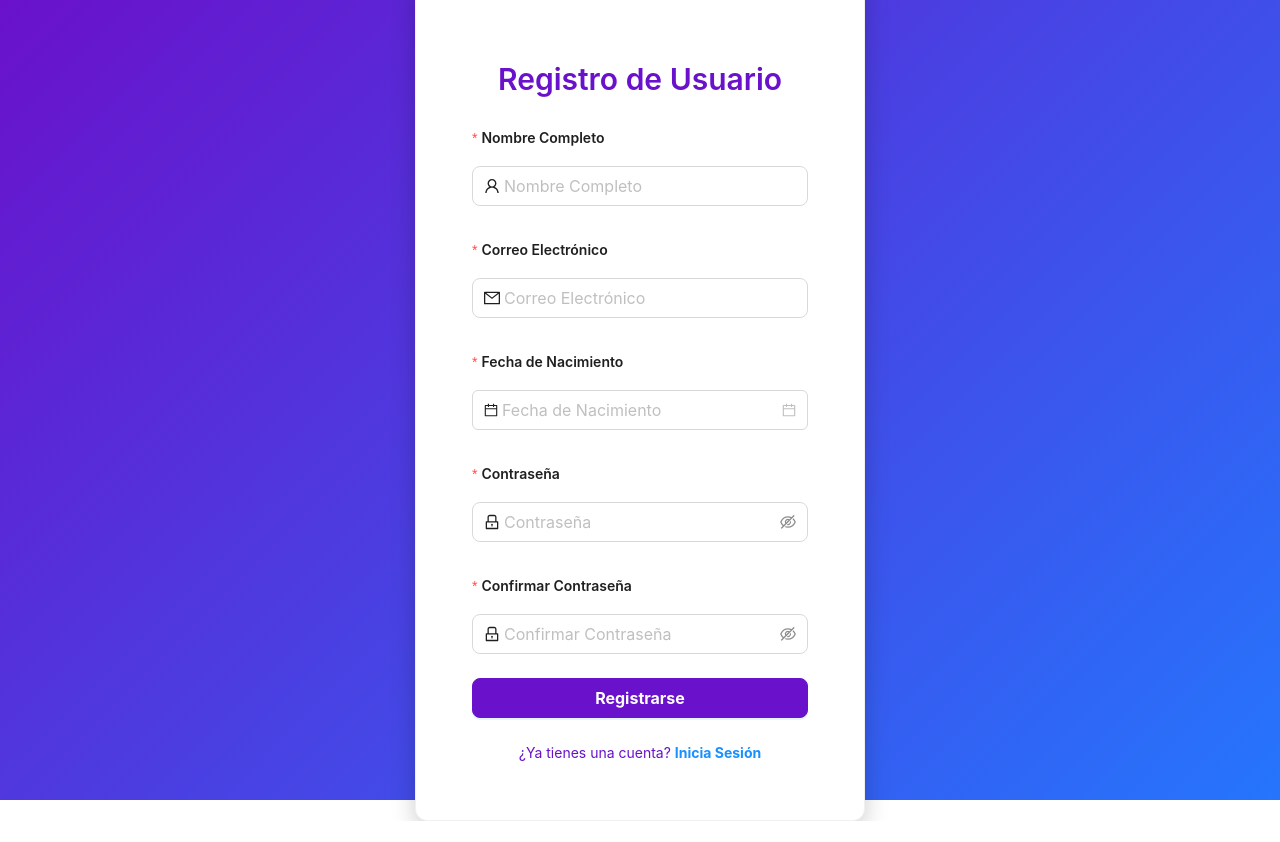
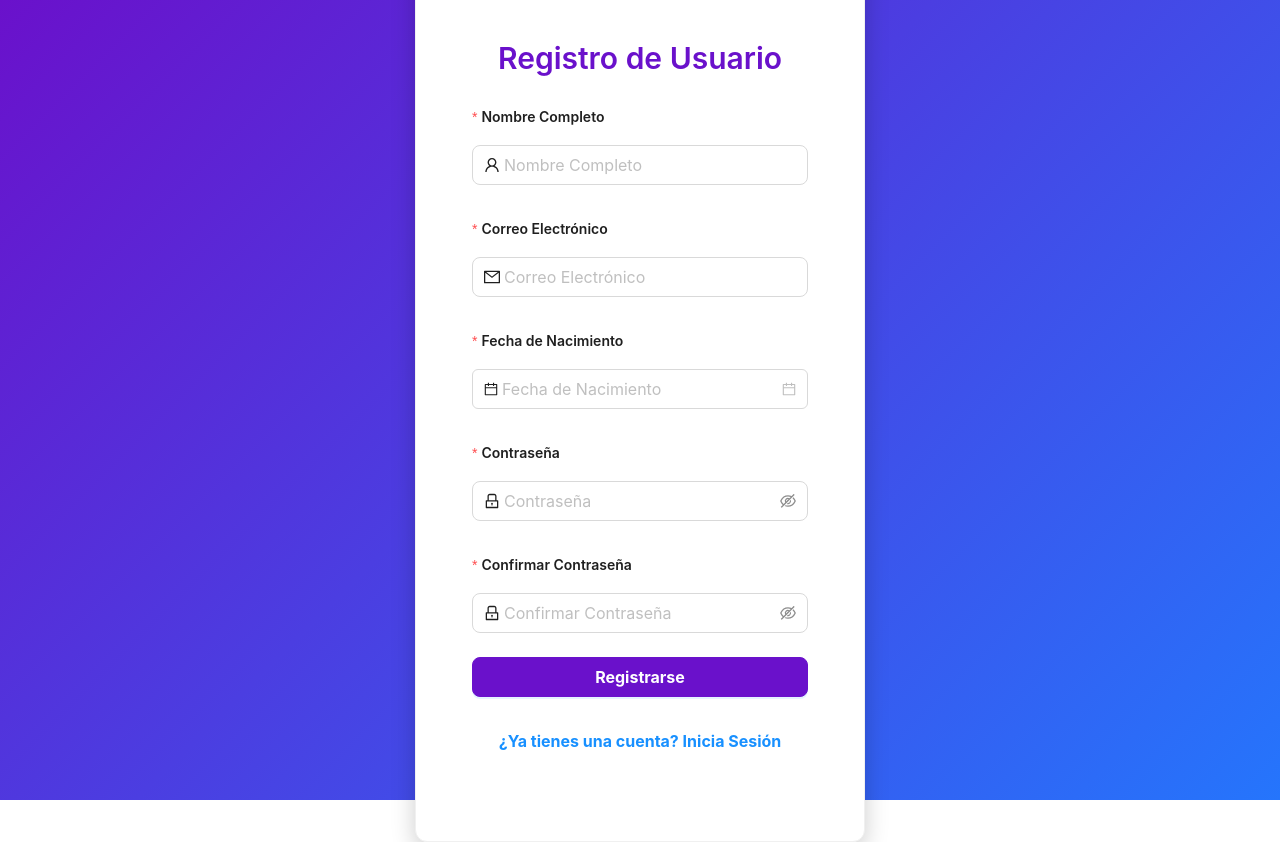
Before and after one commit to marianahernandez1510202/task-managerrepo, a React (Create React App) app in the folder task-manager/: page /register in a window 1280 px wide. Before the commit the page ends 821 px from the top, so only its background shows below. Built offline with nearby package versions, Linux system fonts and the light colour scheme.

Commit message:
Primer commit del proyecto frontend

```diff
--- a/task-manager/src/pages/RegisterPage/RegisterPage.jsx
+++ b/task-manager/src/pages/RegisterPage/RegisterPage.jsx
@@ -131,11 +131,15 @@ const RegisterPage = () => {
             </Button>
           </Form.Item>
 
-          <div style={{ textAlign: 'center' }}>
-            <Text style={{ color: '#6a11cb' }}>
-              ¿Ya tienes una cuenta? <a href="/login" style={{ fontWeight: 'bold', color: '#1890ff' }}>Inicia Sesión</a>
-            </Text>
-          </div>
+          <Form.Item>
+  <Button
+    type="link"
+    onClick={() => navigate('/login')}
+    style={{ fontWeight: 'bold', color: '#1890ff', textAlign: 'center', width: '100%' }}
+  >
+    ¿Ya tienes una cuenta? Inicia Sesión
+  </Button>
+</Form.Item>
         </Form>
       </Card>
     </div>
```
